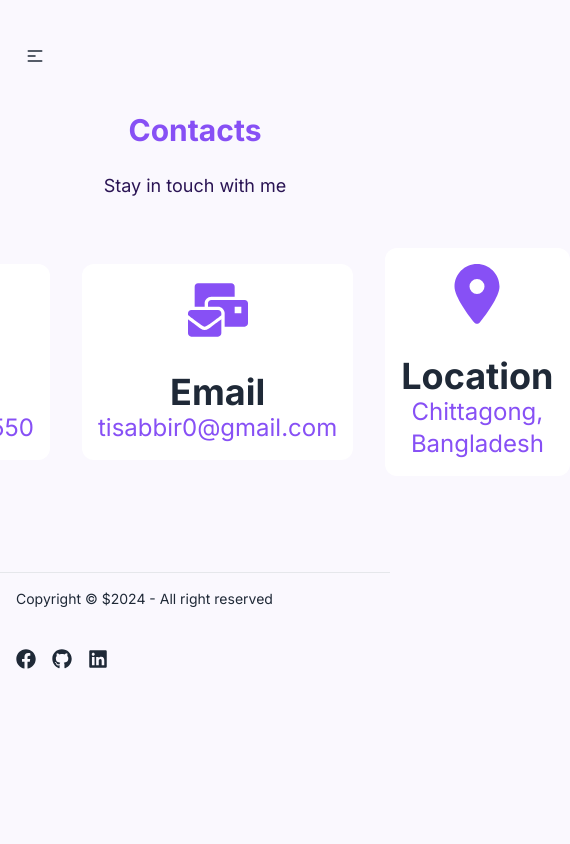
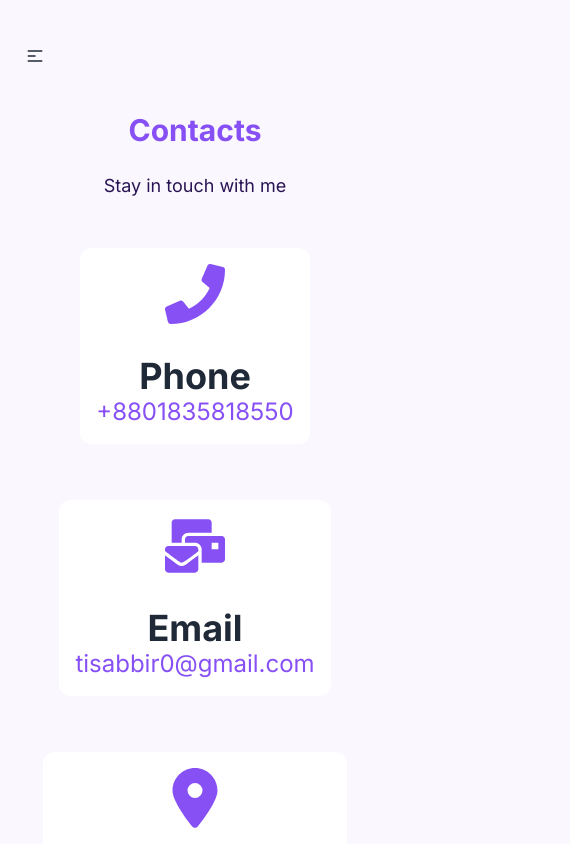
Before and after one commit to tisabbir/md-tarekul-islam-sabbir, a Next.js app: page /contact in a window 390 px wide. Shown: the top 844 px of the page, 570 px wide, since content can reach past the window. Built offline with nearby package versions, Linux system fonts and the light colour scheme.

Commit message:
update (contact) : made responsive

```diff
--- a/src/app/contact/page.js
+++ b/src/app/contact/page.js
@@ -17,7 +17,7 @@
         <div className="mb-24">
             <SectionTitle heading={'Contacts'} subheading={'Stay in touch with me'} />
 
-           <div className="flex items-center justify-center gap-8">
+           <div className="flex flex-col md:flex-row items-center justify-center gap-8">
            <div data-aos='fade-left' className="flex flex-col text-center p-4 bg-white rounded-xl gap-8 items-center mt-6">
                 <div>
                     <FaPhone className="text-6xl text-[#8750F5]" />
```
